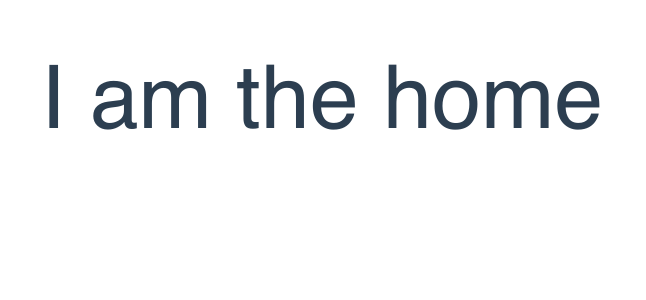
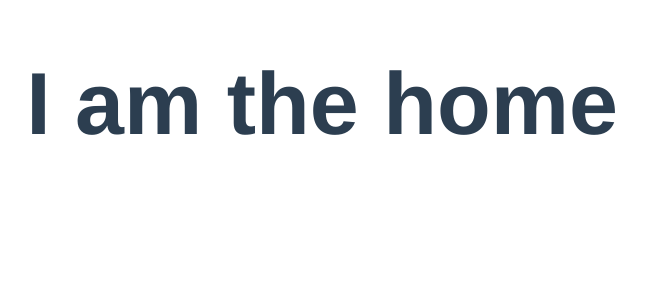
Before and after one commit to EmmyMay/league-countdown, a Vue app: page / in a window 1280 px wide. Shown: the top 300 px of the page, without its empty margins (318-964 px from the left). Built offline with nearby package versions, Linux system fonts and the light colour scheme.

Commit message:
text component done

```diff
--- a/src/components/Text/heading.vue
+++ b/src/components/Text/heading.vue
@@ -15,7 +15,15 @@ const color = ref(`text-${props.color}`)
 </script>
 
 <template>
-  <component :is="tag" :class="[color, tag === 'h1' ? 'lg:text-h1' : '']">
+  <component
+    :is="tag"
+    :class="[
+      color,
+      tag === 'h1' ? 'text-h1-mobile lg:(text-h1 font-bold)' : '',
+      tag === 'h2' ? ' text-base lg:text-h2' : '',
+      tag === 'h3' ? ' text-base lg:text-h3' : '',
+    ]"
+  >
     <slot />
   </component>
 </template>
```
